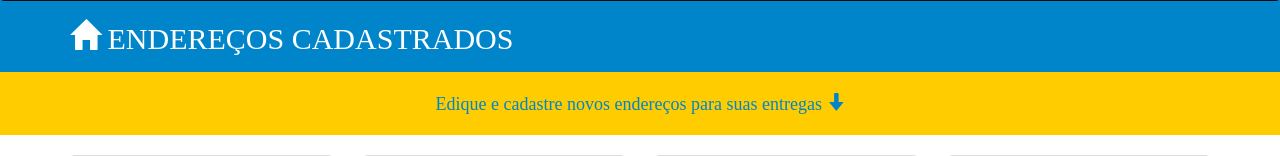
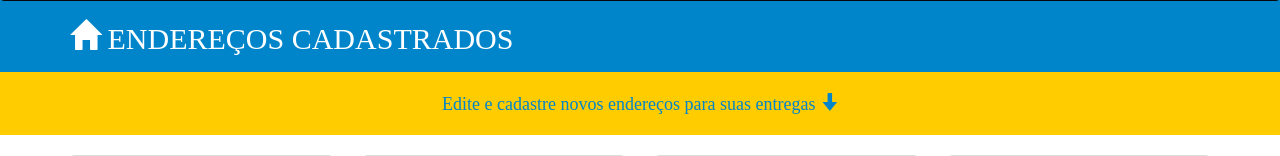
Before and after one commit to raahroo/walmartproject, a PHP site: page /enderecos.php in a window 1280 px wide. Shown: the part 51-207 px from the top of the page. Run offline with PHP 8.4, Linux system fonts and the light colour scheme; data comes from the database, SQL or seed files in the repository; some libraries are stand-ins or nearby versions.

Commit message:
Update enderecos.php

```diff
--- a/enderecos.php
+++ b/enderecos.php
@@ -12,7 +12,7 @@ require_once("bancofuncoes.php"); ?>
 </div>
 
   <div id="welcome">
-    <h4>Edique e cadastre novos endereços para suas entregas <span class="glyphicon glyphicon-arrow-down"></span></h4>
+    <h4>Edite e cadastre novos endereços para suas entregas <span class="glyphicon glyphicon-arrow-down"></span></h4>
   </div>
 
 <div class="container">
```
